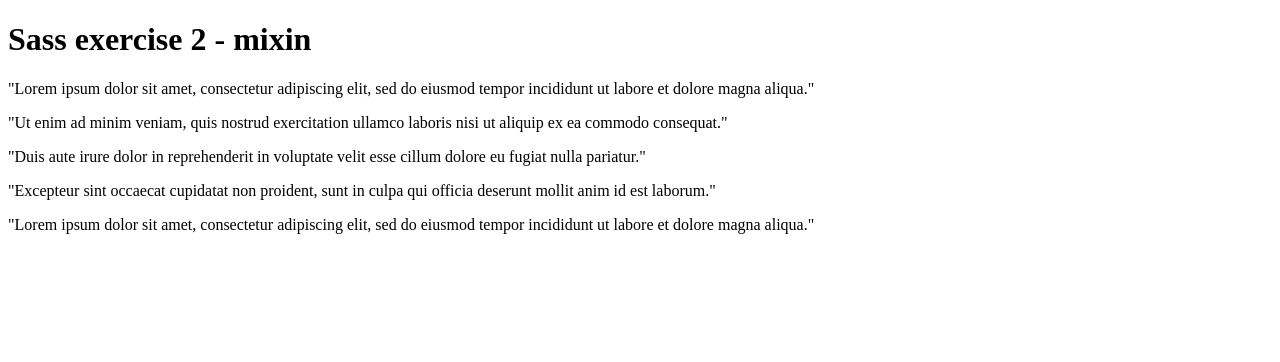
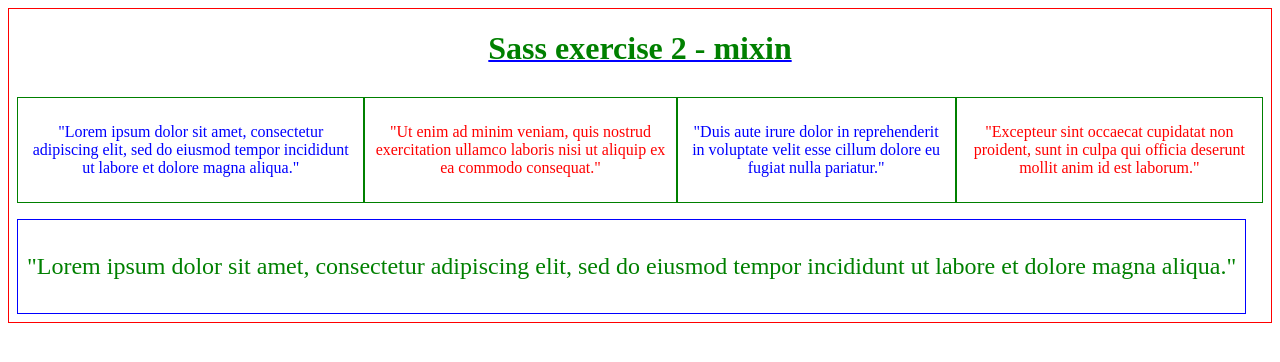
Before and after one commit to Fredeugine/Sass-Exercises, a plain HTML site: page sass_exercise_2-mixin/index.html in a window 1280 px wide. Drawn offline with nearby package versions, Linux system fonts and the light colour scheme; files that its build step writes are made by us from their sources.

Commit message:
mixin done

```diff
--- a/sass_exercise_2-mixin/index.html
+++ b/sass_exercise_2-mixin/index.html
@@ -1,27 +1,27 @@
 <!DOCTYPE html>
-<html>
+<html  lang="en">
     <head>
         <title>Sass exercise 2 - mixin</title>
-        <link rel="stylesheet" href="./style.css">
+        <link rel="stylesheet" href="style.css">
     </head>
     <body>
         <div>
             <h1>Sass exercise 2 - mixin</h1>
             <section>
-                <article>
+                <article class="blue">
                     <p>"Lorem ipsum dolor sit amet, consectetur adipiscing elit, sed do eiusmod tempor incididunt ut labore et dolore magna aliqua."</p>
                 </article>
-                <article>
+                <article class="red_p">
                     <p>"Ut enim ad minim veniam, quis nostrud exercitation ullamco laboris nisi ut aliquip ex ea commodo consequat."</p>
                 </article>
-                <article>
+                <article class="blue">
                     <p>"Duis aute irure dolor in reprehenderit in voluptate velit esse cillum dolore eu fugiat nulla pariatur."</p>
                 </article>
-                <article>
+                <article class="red_p">
                     <p>"Excepteur sint occaecat cupidatat non proident, sunt in culpa qui officia deserunt mollit anim id est laborum."</p>
                 </article>
             </section>
-            <section>
+            <section class="footer">
                 <article>
                     <p>"Lorem ipsum dolor sit amet, consectetur adipiscing elit, sed do eiusmod tempor incididunt ut labore et dolore magna aliqua."</p>
                 </article>
--- a/sass_exercise_2-mixin/style.scss
+++ b/sass_exercise_2-mixin/style.scss
@@ -0,0 +1,36 @@
+@mixin article($font,$border_color,$font_color){
+  color: $font_color;
+ border: 1px solid $border_color;
+  font-size: $font;
+  text-align: center;
+  padding: 9px;
+}
+
+$color-red: red; $color-yellow: yelow;$color-green: green; $color-blue: blue;
+
+div{
+  border: 1px solid $color-red;
+  h1{
+    display: flex;
+    justify-content: center;
+    color: $color-green;
+    text-decoration: 2px solid $color-blue underline;
+  }
+  section{
+    padding: 0.5rem;
+    article{
+      @include article(1rem,green,blue);
+    }
+    display: flex;
+    flex-direction: row;
+  }
+  .red_p{
+    @include article(1rem,green,red);
+  }
+  .footer{
+    article{
+      @include article(24px,blue,green);
+    }
+  }
+
+}
```
Also changed, not shown: exercise1/index.html (+1 -1 lines), exercise1/style.css (added), sass_exercise_2-mixin/style.css (added), 2 other files.
